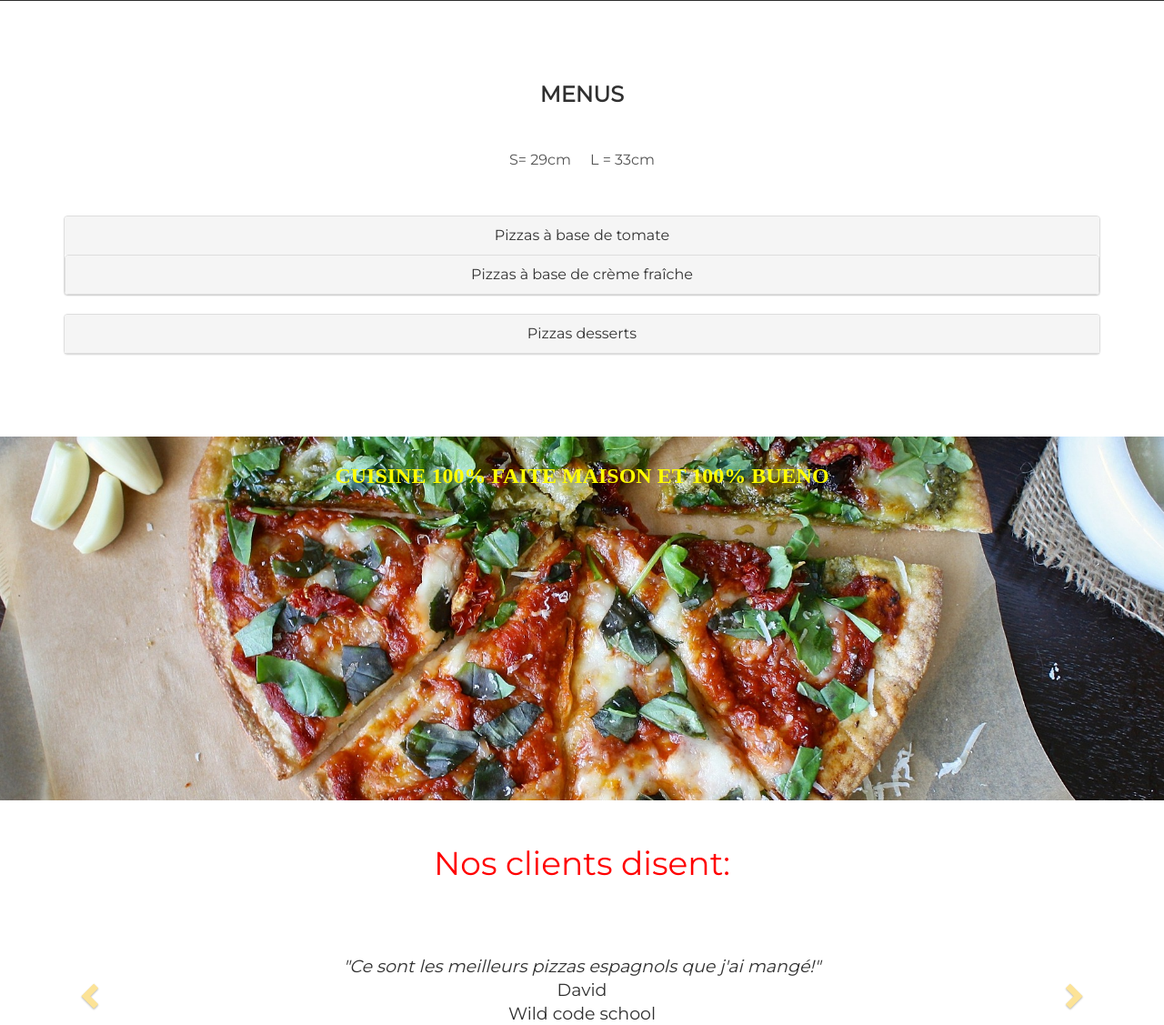
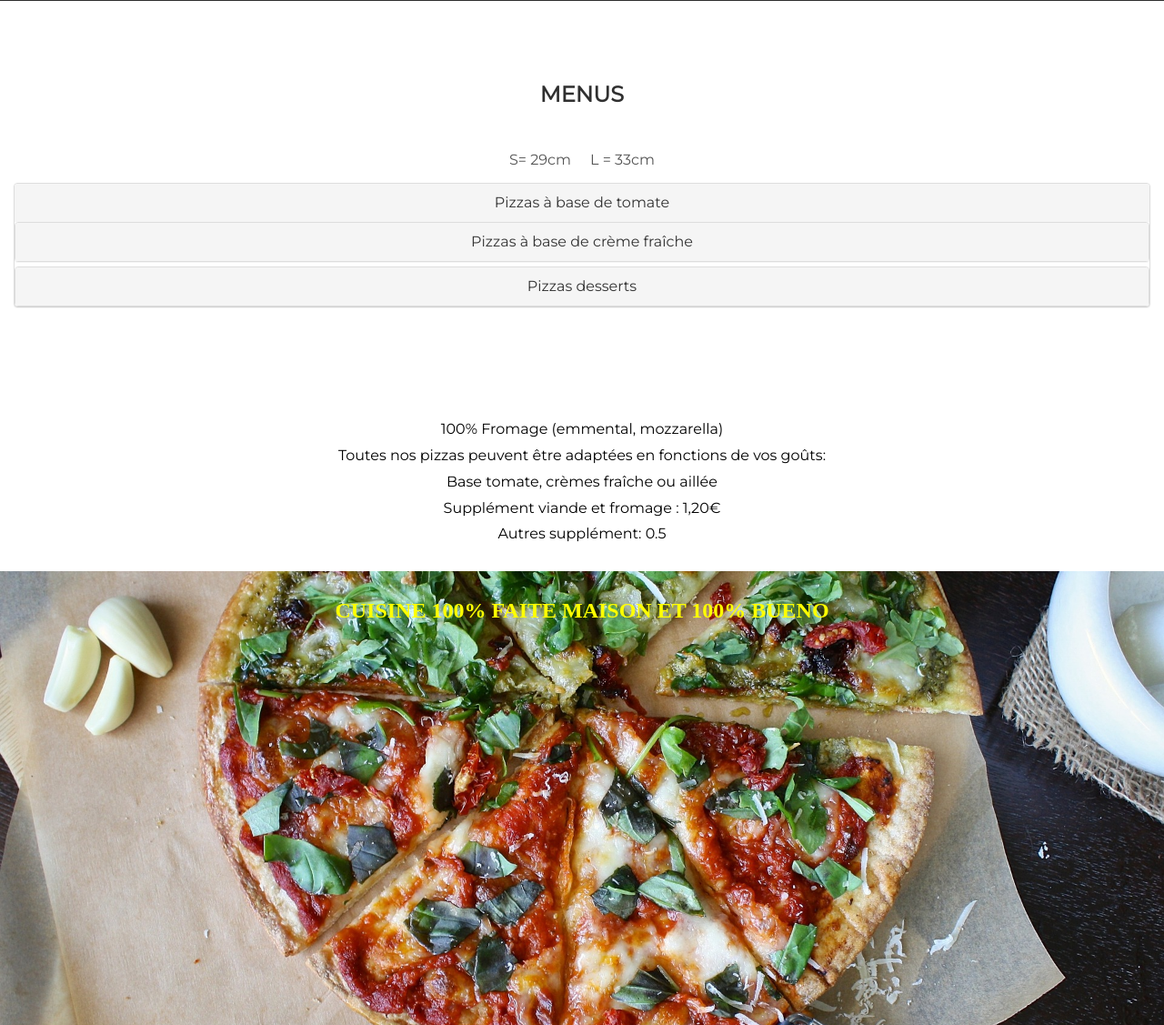
Before and after one commit to jbh225/projetcatalunapizz, a PHP site: page /projetcatalunapizz.html in a window 1280 px wide. Shown: the part 2636-3763 px from the top of the page at 91% size. Run offline with PHP 8.4, Linux system fonts and the light colour scheme; some libraries are stand-ins or nearby versions; some web fonts are replaced.

Commit message:
new modifs

```diff
--- a/projetcatalunapizz.css
+++ b/projetcatalunapizz.css
@@ -142,14 +142,17 @@
       font-style: normal;
   }
   .bg-12 {
-    background-color: #F3F3F3;
+    background-color: white;
     height: 200px;
+    color: black;
+    top: 10px;
+    font-size: 50px;
   }
   .p12 {
     padding-top: 30px;
   }
   .carousel-inner {
-    padding-bottom: 50px;
+    padding-bottom: 100px;
   }
 
     .titremvd {
@@ -176,7 +179,7 @@
     -o-background-size: cover;
     background-size: cover;
     color: #D50000;
-    height: 400px;
+    height: 500px;
     font-family: 'Ruslan Display', cursive;
 
 
--- a/projetcatalunapizz.html
+++ b/projetcatalunapizz.html
@@ -80,10 +80,13 @@
 <!-- Third Container (Grid) -->
 
 <div id="menu" class="container-fluid bg-3 text-center">
- 	<h2 class="margin menu">Menus </br></h2>
-    <p>S= 29cm &nbsp;&nbsp;&nbsp; L = 33cm </p> </br>
-	<div class="container">
+ 	<h2 class="margin menu">Menus</h2>
+    <p>S= 29cm &nbsp;&nbsp;&nbsp; L = 33cm </p>
+
+ <!-- Accordéons -->
+
 	<div class="panel-group" id="accordion">
+
     	<div class="panel panel-default">
 
       		<div class="panel-heading">
@@ -224,7 +227,7 @@
 			<div id="collapse2" class="panel-collapse collapse">
 				<div class="panel-body">
         			<div class="container-fluid pizc text-center">
-  							<h2 SSclass="margin">Pizza à base de crème </h2> </br>
+  						<h2 SSclass="margin">Pizza à base de crème </h2>
   						<img id="imgcrm" src="pizzcre.jpg" atl="pizzacreme">
 
   						<div class="row">
@@ -282,9 +285,6 @@
 				</div>
 			</div>
 		</div>
-	</div>
-</div>
-
 
 
 
@@ -294,8 +294,10 @@
 					<a data-toggle="collapse" data-parent="#accordion" href="#collapse3">Pizzas desserts</a>
 				</h4>
 			</div>
+
 			<div id="collapse3" class="panel-collapse collapse">
-<div class="panel-body"><div class="container-fluid pizd text-center">
+				<div class="panel-body">
+					<div class="container-fluid pizd text-center">
 						<h2 SSclass="margin">Pizzas desserts </h2> </br>
 						<img src="pizzdes.jpg" atl="pizzadessert">
 
@@ -304,6 +306,7 @@
 								<h3>La Sweety Poire</h3>
 								<p>Crème, Poire, Amandes</br>Coulis de chocolat</br>S 6,7€&nbsp;&nbsp;&nbsp;	L 9€</p>
 							</div>
+
 							<div class="col-sm-6">
 								<h3>La Sweety Ananas</h3>
 								<p>Crèmes, Ananas, Amandes</br>Coulis de chocolat</br>S 6,7€ &nbsp;&nbsp;&nbsp; L 9€</p>
@@ -320,38 +323,27 @@
 								<p>Crème, Bonbon fraises tagada</br>Coulis de chocolat</br>S 7,5€ &nbsp;&nbsp;&nbsp; L 10€</p></br>
 							</div>
 						</div>
-		<div class="raw bg-12">
-<p class=p12>100% Fromage (emmental, mozzarella)</br>
-Toutes nos pizzas peuvent être adaptées en fonctions de vos goûts:</br>
-Base tomate, crèmes fraîche ou aillée</br>
-Supplément viande et fromage : 1,20€</br>
-Autres supplément: 0.5</p>
+
 					</div>
     			</div>
-    </div>
-</div>
-</div>
-</div>
-
-
-
-
-</div>
-
-
-
-	<div class="container-5">
-		<div class="row">
-			<div class="col-md-12 jumbotron">
-				<div class="text-center">
-					<h2 class="picp"><strong>Cuisine 100% faite maison et 100% bueno</strong> </br></h2>
 			</div>
 
 		</div>
 
 	</div>
+</div>
+</div>
+	<div class="raw bg-12 text-center">
+		<p class=p12>100% Fromage (emmental, mozzarella)</br>Toutes nos pizzas peuvent être adaptées en fonctions de vos goûts:</br>Base tomate, crèmes fraîche ou aillée</br>Supplément viande et fromage : 1,20€</br>Autres supplément: 0.5</p>
+	</div>
 
+
+	<div class="jumbotron">
+		<div class="text-center">
+			<h2 class="picp"><strong>Cuisine 100% faite maison et 100% bueno</strong></h2>
 		</div>
+	</div>
+
 
 
 
```
Lines whose indentation alone changed are shown as unchanged.
